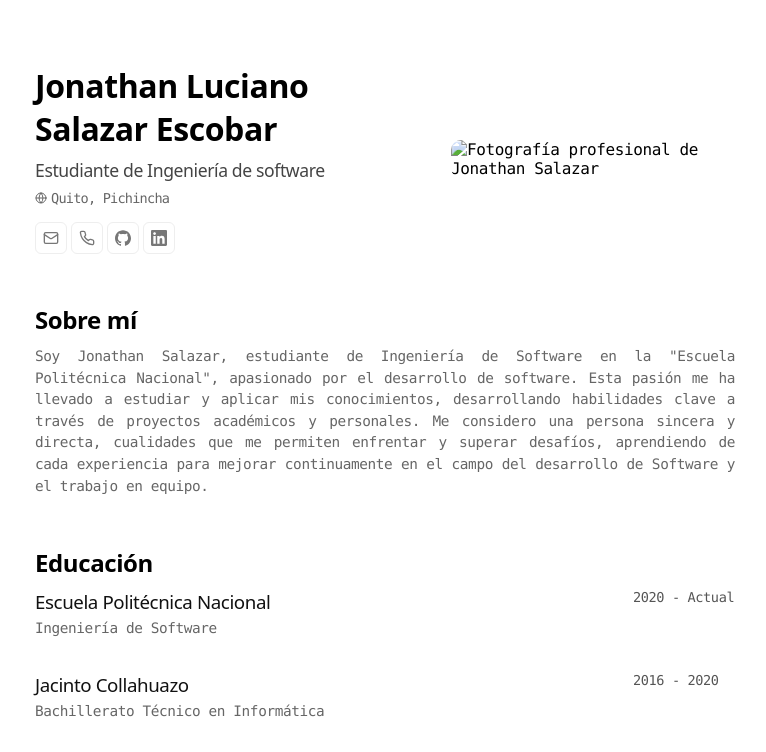
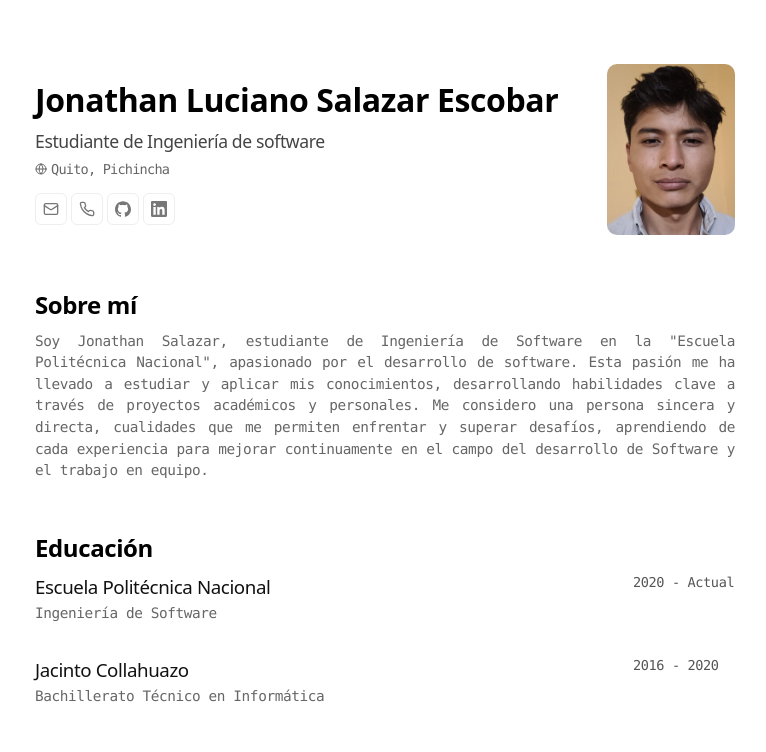
Before and after one commit to jluSalazar/Portafolio, a plain HTML site: page index.html in a window 1280 px wide. Shown: the top 752 px of the page, without its empty margins (255-1021 px from the left). Drawn offline with Linux system fonts and the light colour scheme; the site is published under a folder, as on GitHub Pages, so addresses that start at the root find nothing.

Commit message:
relative route for image

```diff
--- a/index.html
+++ b/index.html
@@ -74,7 +74,7 @@
                     </footer>
                 </div>
                 <figure role="img" data-astro-cid-anhloy43>
-                    <img src="/images/CVPhoto.jpeg" alt="Fotografía profesional de Jonathan Salazar" tabindex="8"
+                    <img src="images/CVPhoto.jpeg" alt="Fotografía profesional de Jonathan Salazar" tabindex="8"
                         data-astro-cid-anhloy43>
                 </figure>
             </div>
```
